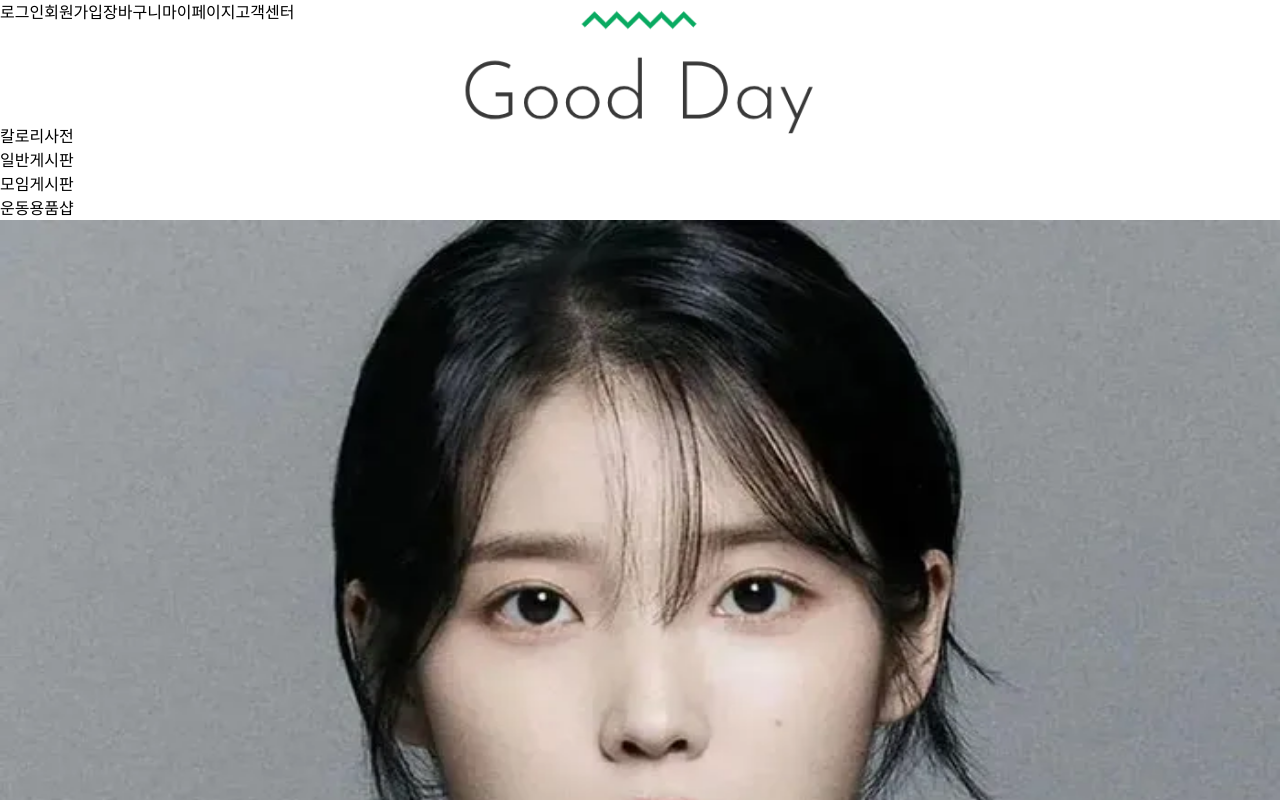
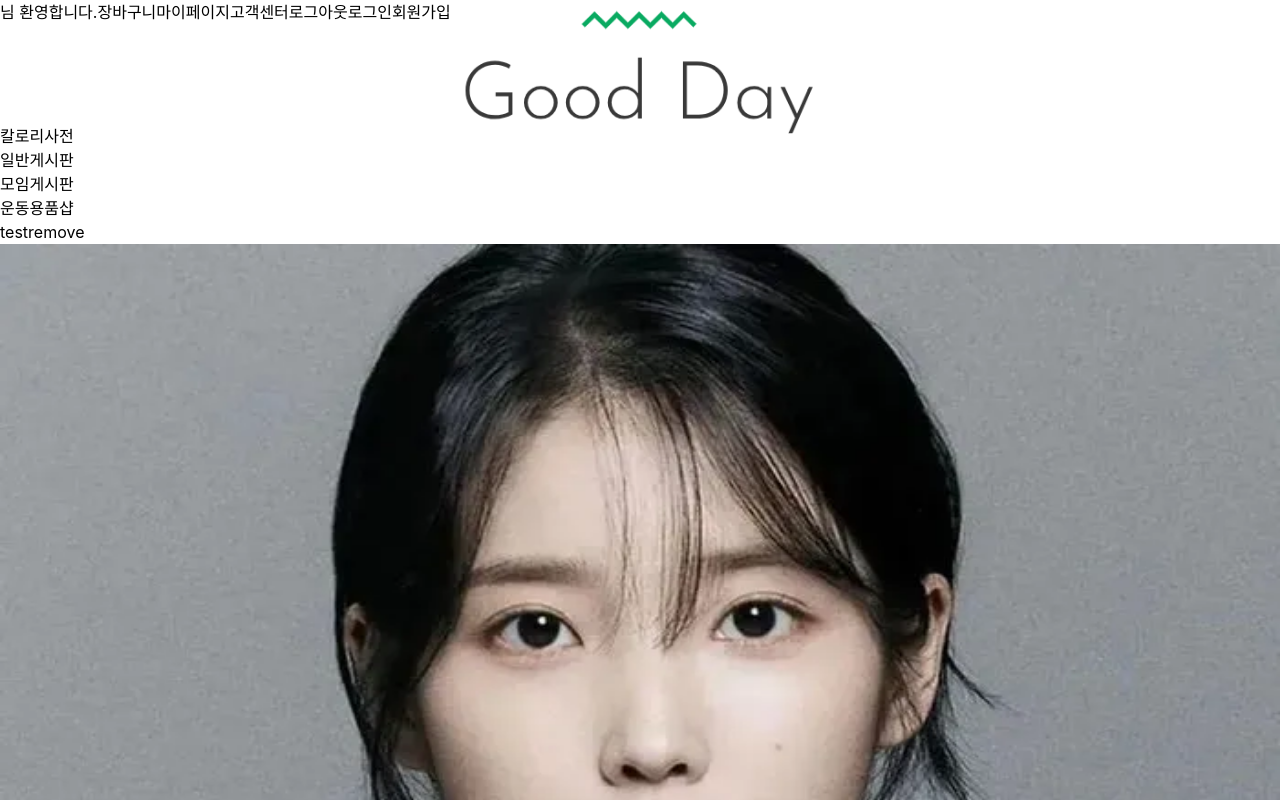
Before and after one commit to xodnr15860/final, a React (Create React App) app in the folder frontend/: page / in a window 1280 px wide. Shown: the top 800 px of the page. Built offline with nearby package versions, Linux system fonts and the light colour scheme.

Commit message:
20230629 1946

```diff
--- a/frontend/src/components/Calorie.js
+++ b/frontend/src/components/Calorie.js
@@ -8,7 +8,6 @@ const Calorie = () => {
     const [resultDiv, setResultDiv] = useState(false);
     const [searchData, setSearchData] = useState([]);
     const [currentPage, setCurrentPage] = useState(1);
-    const [message, setMessage] = useState('');
 
     const perPage = 20;
     const maxPages = 10;
@@ -155,7 +154,7 @@ const Calorie = () => {
             {/*페이지 갯수 */}
             {Array.from({ length: endPage - startPage + 1 }).map((_, index) => (
                 <li key={startPage + index}>
-                    <p className={`px-3 py-2 leading-tight bg-white border border-gray-300 hover:bg-gray-100 hover:text-gray-700 dark:border-gray-700 ${currentPage === startPage + index ? "z-10 border-blue-300 bg-green-700 hover:bg-green-700" : ""}`}
+                    <p className={`px-3 py-2 leading-tight bg-white border border-gray-300 hover:bg-gray-100 hover:text-gray-700 dark:border-gray-700 ${currentPage === startPage + index ? "z-10 border-blue-300 bg-green-500 hover:bg-green-700" : ""}`}
                         onClick={() => onPageChange(startPage + index)}>
                         {startPage + index}
                     </p>
--- a/frontend/src/components/header/Header.js
+++ b/frontend/src/components/header/Header.js
@@ -1,18 +1,70 @@
 import React from 'react';
 import './Header.css';
 import { Link } from 'react-router-dom';
+import { createContext, useState, useEffect } from 'react';
 
 const Header = () => {
+
+    const [login, setLogin] = useState(false);
+    const [nickname, setNickname] = useState('');
+    const [admin, setAdmin] = useState('');
+
+    const SessionNickname = sessionStorage.getItem('nickname');
+
+    const MyContext = createContext();
+
+    const NicknameProvider = () => {
+        const [nickname, setNickname] = useState(SessionNickname);
+
+        useEffect(() => {
+            sessionStorage.setItem('nickname', nickname);
+            setLogin(true);
+        }, [nickname]);
+    }
+
+    useEffect(() => {
+        const isAdmin = sessionStorage.getItem('admin');
+        if(isAdmin){
+            setAdmin(isAdmin);
+            setLogin(true);
+        }
+    }, [admin])
+
+
     return (
        <header>
         <nav className="bg-white">
             <div className="flex justify-end items-center mx-auto max-w-screen-xl p-4 mr-2">
                 <div className="flex items-center">
-                    <Link to='/member/login' className="text-me hover:text-green-700 px-2">로그인</Link>
-                    <Link to='/member/edit' className="text-me hover:text-green-700 px-2" >회원가입</Link>
-                    <Link to='/app/cart' className="text-me hover:text-green-700 px-2" >장바구니</Link>
-                    <Link to='/app/mypage' className="text-me hover:text-green-700 px-2" >마이페이지</Link>
-                    <Link to='/member/login' className="text-me hover:text-green-700 px-2" >고객센터</Link>
+                {/* 로그인이 되어 있을 경우 */}
+                {login && admin === 'Y' ? (
+                    <>
+                        {nickname}님 환영합니다.
+                        <Link to='/admin' className="text-me hover:text-green-700 px-2" >관리자페이지</Link>
+                        <Link to='/app/cart' className="text-me hover:text-green-700 px-2" >장바구니</Link>
+                        <Link to='/app/mypage' className="text-me hover:text-green-700 px-2" >마이페이지</Link>
+                        <Link to='/member/login' className="text-me hover:text-green-700 px-2" >고객센터</Link>
+                    </>
+                ) : (
+                    <>
+                        {nickname}님 환영합니다.
+                        <Link to='/app/cart' className="text-me hover:text-green-700 px-2" >장바구니</Link>
+                        <Link to='/app/mypage' className="text-me hover:text-green-700 px-2" >마이페이지</Link>
+                        <Link to='/member/login' className="text-me hover:text-green-700 px-2" >고객센터</Link>
+                        <Link to='/' className="text-me hover:text-green-700 px-2" >로그아웃</Link>
+                    </>
+                )}
+
+                {/* 로그인이 되어 있지 않은 경우 */}
+                {!login && (
+                    <>
+                        <Link to='/member/login' className="text-me hover:text-green-700 px-2">로그인</Link>
+                        <Link to='/member/edit' className="text-me hover:text-green-700 px-2" >회원가입</Link>
+                        <Link to='/app/cart' className="text-me hover:text-green-700 px-2" >장바구니</Link>
+                        <Link to='/app/mypage' className="text-me hover:text-green-700 px-2" >마이페이지</Link>
+                        <Link to='/member/login' className="text-me hover:text-green-700 px-2" >고객센터</Link>
+                    </>
+                )}
                 </div>
             </div>
         </nav>
--- a/frontend/src/pages/LoginPage.js
+++ b/frontend/src/pages/LoginPage.js
@@ -19,12 +19,15 @@ const LoginPage = () => {
     const onClickButton = async (e) => {
         e.preventDefault();
 
+
         try {
-            const response = await axios.post('http://localhost:8080/member/login', {
-              id: id,
-              pwd: pwd,
-            });
-            console.log(response.data);
+          const response = await axios.post('http://localhost:8080/member/login', {
+            id: id,
+            pwd: pwd,
+          });
+          console.log(response.data);
+          window.sessionStorage.setItem('nickname', '123124');
+
           } catch (error) {
             console.error(error);
           }
--- a/frontend/src/pages/layoutPage.js
+++ b/frontend/src/pages/layoutPage.js
@@ -4,9 +4,25 @@ import Footer from '../components/footer/Footer';
 import {Outlet} from 'react-router';
 
 const LayoutPage = () => {
+    const test = () => {
+        window.sessionStorage.setItem('nickname', '12345');
+        window.sessionStorage.setItem('admin', 'N')
+    }
+
+    const remove = () =>{
+        window.sessionStorage.removeItem('nickname');
+        window.sessionStorage.removeItem('admin');
+    }
+
     return (
         <div className="flex flex-col min-h-screen">
             <Header />
+            <button type = {"button"} onClick={test}>
+                test
+            </button>
+            <button type = {"button"} onClick={remove}>
+                remove
+            </button>
             <div className="flex-1 overflow-auto mb-10">
                 <Outlet />
             </div>
```
Also changed, not shown: frontend/src/pages/test.js (added).
